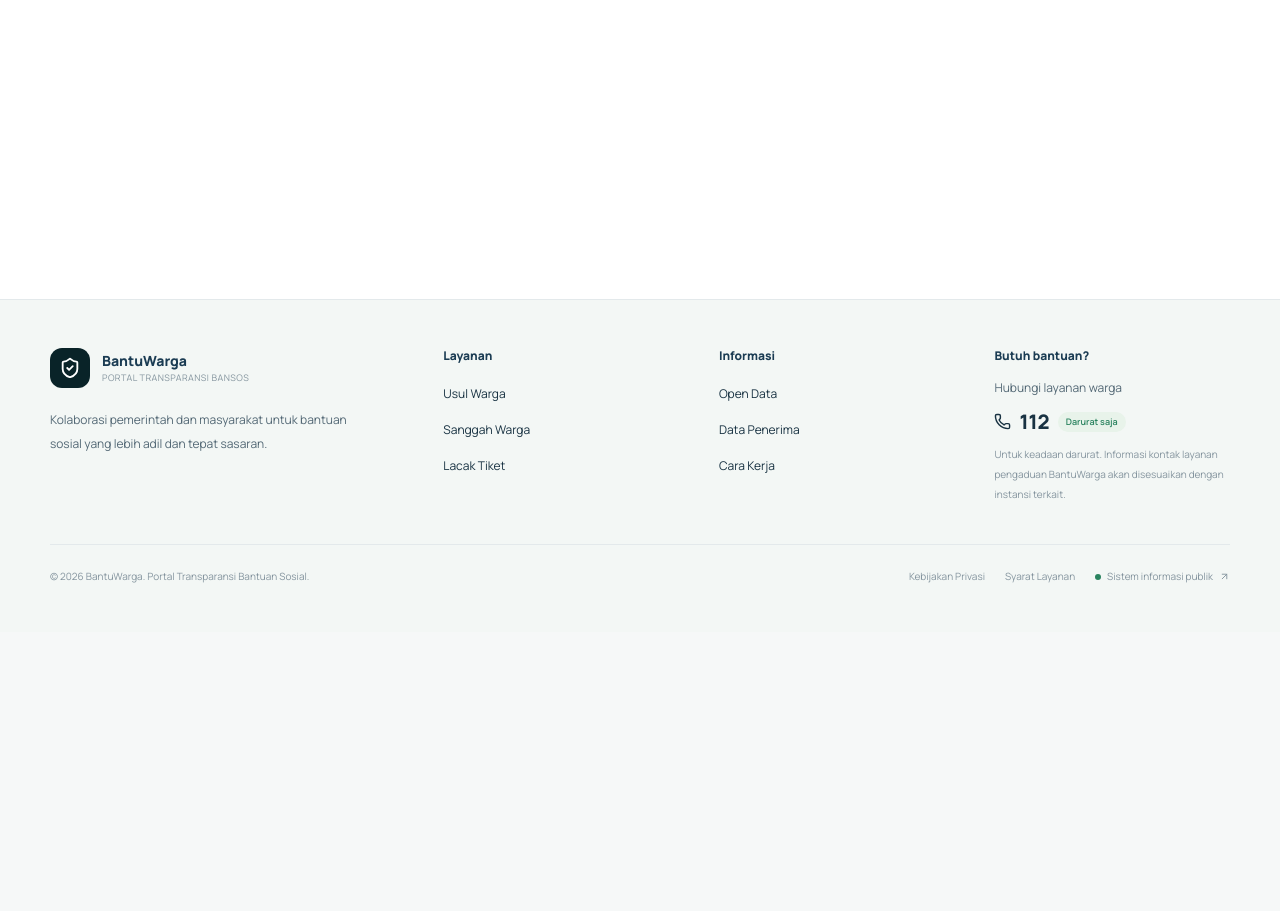
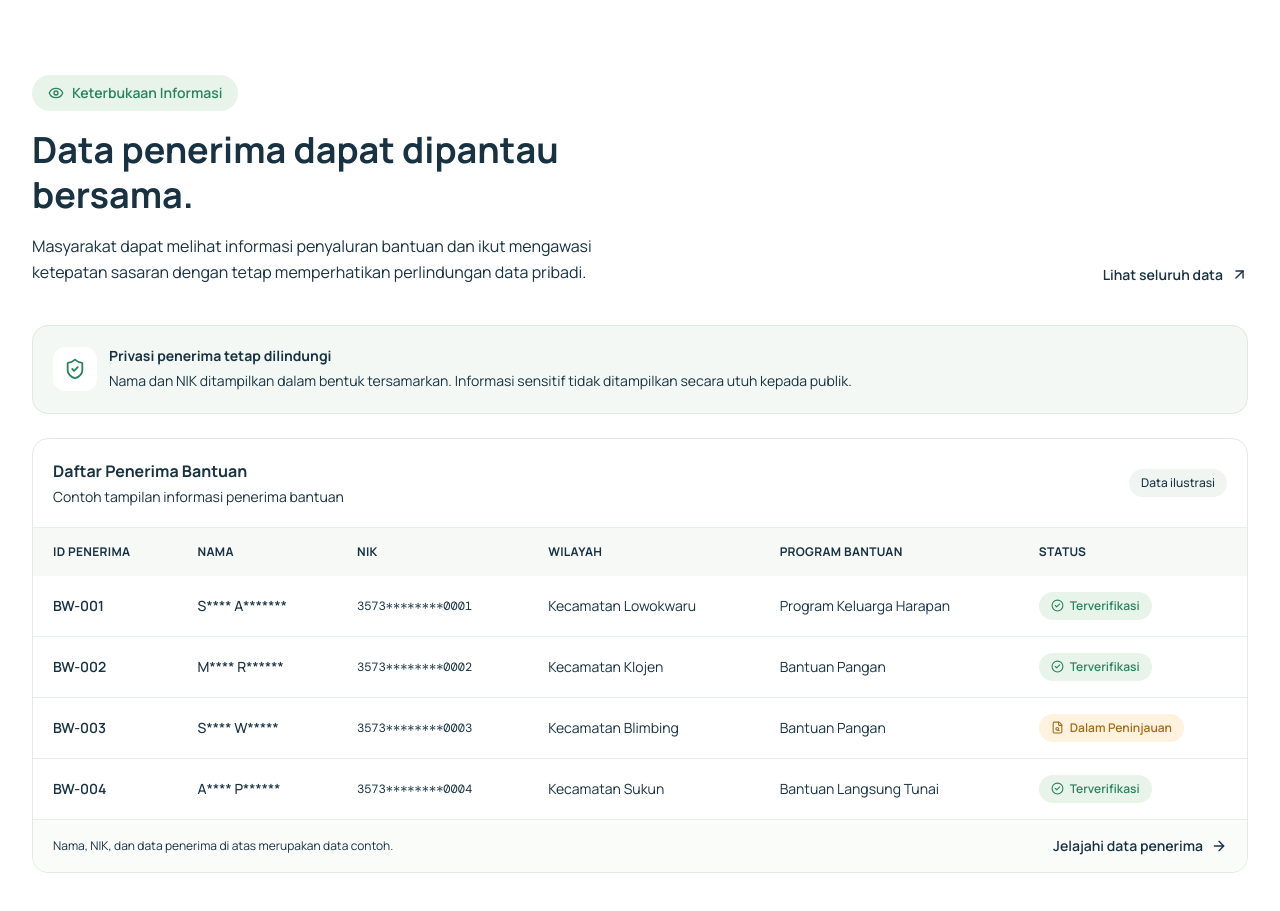
Before and after one commit to arifarhh/web-BantuWarga, a React (Vite) app: page / in a window 1280 px wide. Shown: the part 3200-4111 px from the top of the page. Before the commit the page ends 3832 px from the top, so only its background shows below. Built offline with nearby package versions, Linux system fonts and the light colour scheme.

Commit message:
feat(home): implement beneficiaries preview section

```diff
--- a/src/pages/home/HomePage.tsx
+++ b/src/pages/home/HomePage.tsx
@@ -2,6 +2,7 @@ import HeroSection from './components/HeroSection'
 import StatisticsSection from './components/StatisticsSection'
 import ServicesSection from './components/ServicesSection'
 import TransparencySection from './components/TransparencySection'
+import BeneficiariesSection from './components/BeneficiariesSection'
 
 export default function HomePage() {
   return (
@@ -10,13 +11,7 @@ export default function HomePage() {
       <StatisticsSection />
       <ServicesSection />
       <TransparencySection />
-
-      <section
-        id="data-penerima"
-        className="scroll-mt-24 py-20"
-      >
-        {/* Beneficiaries Preview */}
-      </section>
+      <BeneficiariesSection />
 
       <section
         id="cara-kerja"
--- /dev/null
+++ b/src/pages/home/components/BeneficiariesSection.tsx
@@ -0,0 +1,260 @@
+
+import {
+  ArrowRight,
+  ArrowUpRight,
+  CheckCircle2,
+  Eye,
+  FileSearch,
+  ShieldCheck,
+} from 'lucide-react'
+
+const beneficiaries = [
+  {
+    id: 'BW-001',
+    name: 'S**** A*******',
+    nik: '3573********0001',
+    region: 'Kecamatan Lowokwaru',
+    program: 'Program Keluarga Harapan',
+    status: 'Terverifikasi',
+  },
+  {
+    id: 'BW-002',
+    name: 'M**** R******',
+    nik: '3573********0002',
+    region: 'Kecamatan Klojen',
+    program: 'Bantuan Pangan',
+    status: 'Terverifikasi',
+  },
+  {
+    id: 'BW-003',
+    name: 'S**** W*****',
+    nik: '3573********0003',
+    region: 'Kecamatan Blimbing',
+    program: 'Bantuan Pangan',
+    status: 'Dalam Peninjauan',
+  },
+  {
+    id: 'BW-004',
+    name: 'A**** P******',
+    nik: '3573********0004',
+    region: 'Kecamatan Sukun',
+    program: 'Bantuan Langsung Tunai',
+    status: 'Terverifikasi',
+  },
+]
+
+function StatusBadge({ status }: { status: string }) {
+  const isVerified = status === 'Terverifikasi'
+
+  return (
+    <span
+      className={`inline-flex items-center gap-1.5 rounded-full px-3 py-1.5 text-xs font-semibold ${
+        isVerified
+          ? 'bg-[#E8F3EA] text-[#2A835F]'
+          : 'bg-[#FFF3DF] text-[#A66B19]'
+      }`}
+    >
+      {isVerified ? (
+        <CheckCircle2 size={13} />
+      ) : (
+        <FileSearch size={13} />
+      )}
+      {status}
+    </span>
+  )
+}
+
+export default function BeneficiariesSection() {
+  return (
+    <section
+      id="data-penerima"
+      className="scroll-mt-24 bg-white py-20 md:py-24"
+    >
+      <div className="mx-auto max-w-7xl px-5 md:px-8">
+        {/* Heading */}
+        <div className="mb-10 flex flex-col justify-between gap-5 md:flex-row md:items-end">
+          <div className="max-w-2xl">
+            <div className="mb-4 inline-flex items-center gap-2 rounded-full bg-[#E8F3EA] px-4 py-2 text-sm font-semibold text-[#2A835F]">
+              <Eye size={16} />
+              Keterbukaan Informasi
+            </div>
+
+            <h2 className="text-3xl font-bold leading-tight text-[var(--navy-dark)] md:text-4xl">
+              Data penerima dapat dipantau bersama.
+            </h2>
+
+            <p className="mt-4 max-w-xl text-base leading-relaxed text-[var(--text-muted)]">
+              Masyarakat dapat melihat informasi penyaluran bantuan
+              dan ikut mengawasi ketepatan sasaran dengan tetap
+              memperhatikan perlindungan data pribadi.
+            </p>
+          </div>
+
+          <a
+            href="#data-penerima"
+            className="inline-flex w-fit items-center gap-2 text-sm font-semibold text-[var(--green-dark)] transition hover:gap-3"
+          >
+            Lihat seluruh data
+            <ArrowUpRight size={17} />
+          </a>
+        </div>
+
+        {/* Privacy Notice */}
+        <div className="mb-6 flex flex-col gap-3 rounded-2xl border border-[#DCEAE0] bg-[#F3F8F4] p-5 sm:flex-row sm:items-center">
+          <div className="flex h-11 w-11 shrink-0 items-center justify-center rounded-xl bg-white text-[#2A835F]">
+            <ShieldCheck size={22} />
+          </div>
+
+          <div>
+            <h3 className="text-sm font-bold text-[var(--navy-dark)]">
+              Privasi penerima tetap dilindungi
+            </h3>
+            <p className="mt-1 text-sm leading-relaxed text-[var(--text-muted)]">
+              Nama dan NIK ditampilkan dalam bentuk tersamarkan.
+              Informasi sensitif tidak ditampilkan secara utuh kepada publik.
+            </p>
+          </div>
+        </div>
+
+        {/* Table */}
+        <div className="overflow-hidden rounded-2xl border border-[#E3EAE5] bg-white">
+          <div className="flex flex-col justify-between gap-3 border-b border-[#E8EEEA] p-5 sm:flex-row sm:items-center">
+            <div>
+              <h3 className="font-bold text-[var(--navy-dark)]">
+                Daftar Penerima Bantuan
+              </h3>
+              <p className="mt-1 text-sm text-[var(--text-muted)]">
+                Contoh tampilan informasi penerima bantuan
+              </p>
+            </div>
+
+            <span className="w-fit rounded-full bg-[#F1F5F2] px-3 py-1.5 text-xs font-medium text-[var(--text-muted)]">
+              Data ilustrasi
+            </span>
+          </div>
+
+          {/* Desktop Table */}
+          <div className="hidden overflow-x-auto md:block">
+            <table className="w-full min-w-[760px] text-left">
+              <thead className="bg-[#F7F9F7]">
+                <tr className="text-xs font-semibold uppercase tracking-wide text-[var(--text-muted)]">
+                  <th className="px-5 py-4">ID Penerima</th>
+                  <th className="px-5 py-4">Nama</th>
+                  <th className="px-5 py-4">NIK</th>
+                  <th className="px-5 py-4">Wilayah</th>
+                  <th className="px-5 py-4">Program Bantuan</th>
+                  <th className="px-5 py-4">Status</th>
+                </tr>
+              </thead>
+
+              <tbody className="divide-y divide-[#E8EEEA]">
+                {beneficiaries.map((person) => (
+                  <tr
+                    key={person.id}
+                    className="transition hover:bg-[#FAFCFA]"
+                  >
+                    <td className="whitespace-nowrap px-5 py-4 text-sm font-semibold text-[var(--green-dark)]">
+                      {person.id}
+                    </td>
+                    <td className="whitespace-nowrap px-5 py-4 text-sm font-medium text-[var(--navy-dark)]">
+                      {person.name}
+                    </td>
+                    <td className="whitespace-nowrap px-5 py-4 font-mono text-xs text-[var(--text-muted)]">
+                      {person.nik}
+                    </td>
+                    <td className="whitespace-nowrap px-5 py-4 text-sm text-[var(--text-muted)]">
+                      {person.region}
+                    </td>
+                    <td className="whitespace-nowrap px-5 py-4 text-sm text-[var(--text-muted)]">
+                      {person.program}
+                    </td>
+                    <td className="whitespace-nowrap px-5 py-4">
+                      <StatusBadge status={person.status} />
+                    </td>
+                  </tr>
+                ))}
+              </tbody>
+            </table>
+          </div>
+
+          {/* Mobile Cards */}
+          <div className="divide-y divide-[#E8EEEA] md:hidden">
+            {beneficiaries.map((person) => (
+              <div key={person.id} className="space-y-3 p-5">
+                <div className="flex items-center justify-between gap-3">
+                  <span className="text-sm font-bold text-[var(--green-dark)]">
+                    {person.id}
+                  </span>
+                  <StatusBadge status={person.status} />
+                </div>
+
+                <div>
+                  <p className="font-semibold text-[var(--navy-dark)]">
+                    {person.name}
+                  </p>
+                  <p className="mt-1 font-mono text-xs text-[var(--text-muted)]">
+                    NIK: {person.nik}
+                  </p>
+                </div>
+
+                <div className="grid grid-cols-1 gap-2 text-sm">
+                  <div>
+                    <p className="text-xs text-[var(--text-muted)]">
+                      Wilayah
+                    </p>
+                    <p className="mt-0.5 text-[var(--navy-dark)]">
+                      {person.region}
+                    </p>
+                  </div>
+                  <div>
+                    <p className="text-xs text-[var(--text-muted)]">
+                      Program bantuan
+                    </p>
+                    <p className="mt-0.5 text-[var(--navy-dark)]">
+                      {person.program}
+                    </p>
+                  </div>
+                </div>
+              </div>
+            ))}
+          </div>
+
+          <div className="flex flex-col justify-between gap-3 border-t border-[#E8EEEA] bg-[#FAFCFA] px-5 py-4 sm:flex-row sm:items-center">
+            <p className="text-xs leading-relaxed text-[var(--text-muted)]">
+              Nama, NIK, dan data penerima di atas merupakan data contoh.
+            </p>
+
+            <a
+              href="#data-penerima"
+              className="inline-flex items-center gap-2 text-sm font-semibold text-[var(--green-dark)] transition hover:gap-3"
+            >
+              Jelajahi data penerima
+              <ArrowRight size={16} />
+            </a>
+          </div>
+        </div>
+
+        {/* Bottom Information */}
+        <div className="mt-6 flex flex-col justify-between gap-4 rounded-2xl bg-[var(--navy-dark)] p-6 text-white sm:flex-row sm:items-center md:p-8">
+          <div className="max-w-xl">
+            <h3 className="text-lg font-bold">
+              Menemukan data yang perlu ditinjau?
+            </h3>
+            <p className="mt-2 text-sm leading-relaxed text-white/70">
+              Masyarakat dapat menyampaikan sanggahan apabila menemukan
+              informasi penerima bantuan yang perlu diverifikasi kembali.
+            </p>
+          </div>
+
+          <a
+            href="#sanggah-warga"
+            className="inline-flex w-fit shrink-0 items-center gap-2 rounded-xl bg-white px-5 py-3 text-sm font-bold text-[var(--navy-dark)] transition hover:bg-[#E8F3EA]"
+          >
+            Sanggah data
+            <ArrowUpRight size={17} />
+          </a>
+        </div>
+      </div>
+    </section>
+  )
+}
```
